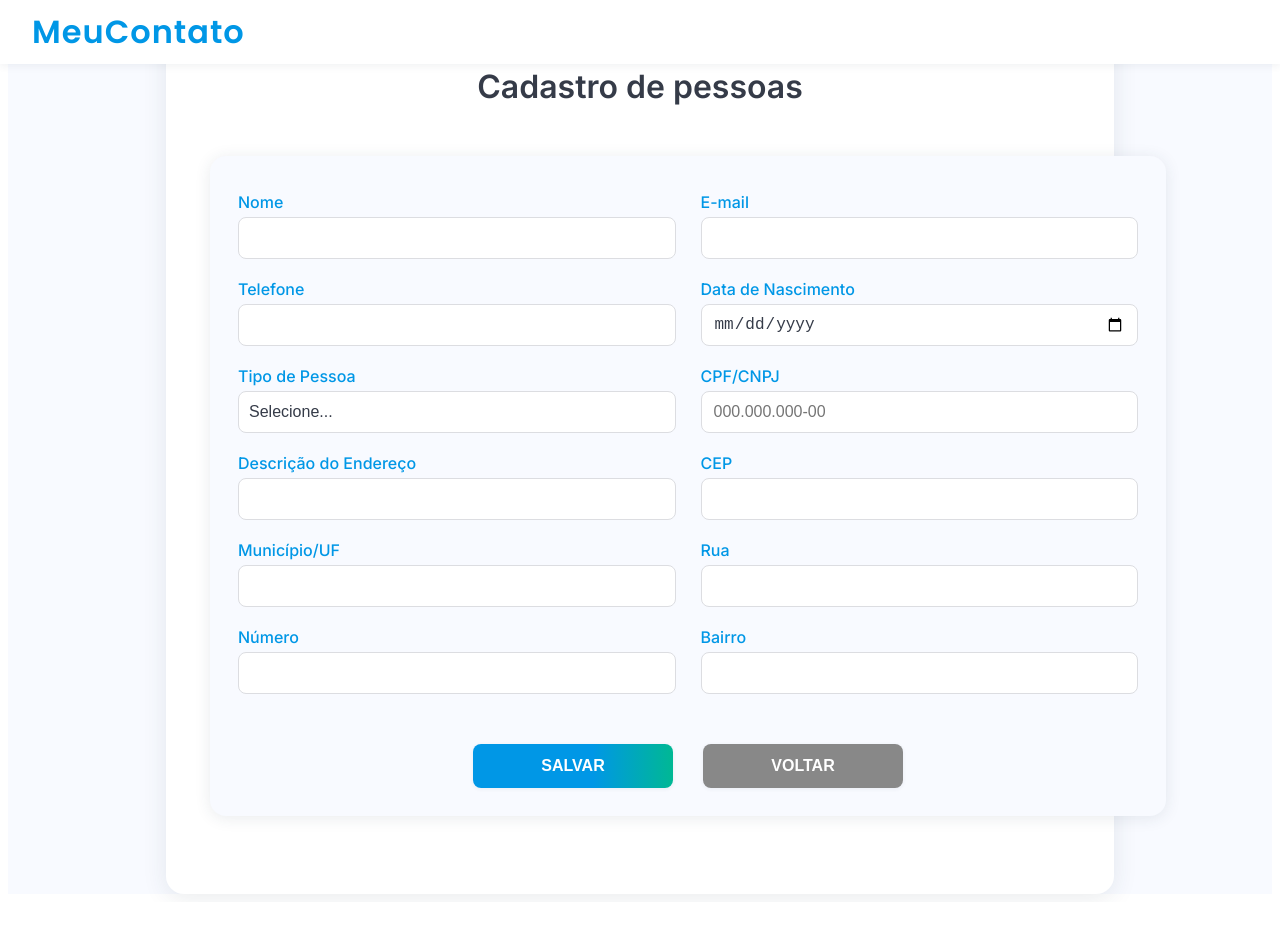
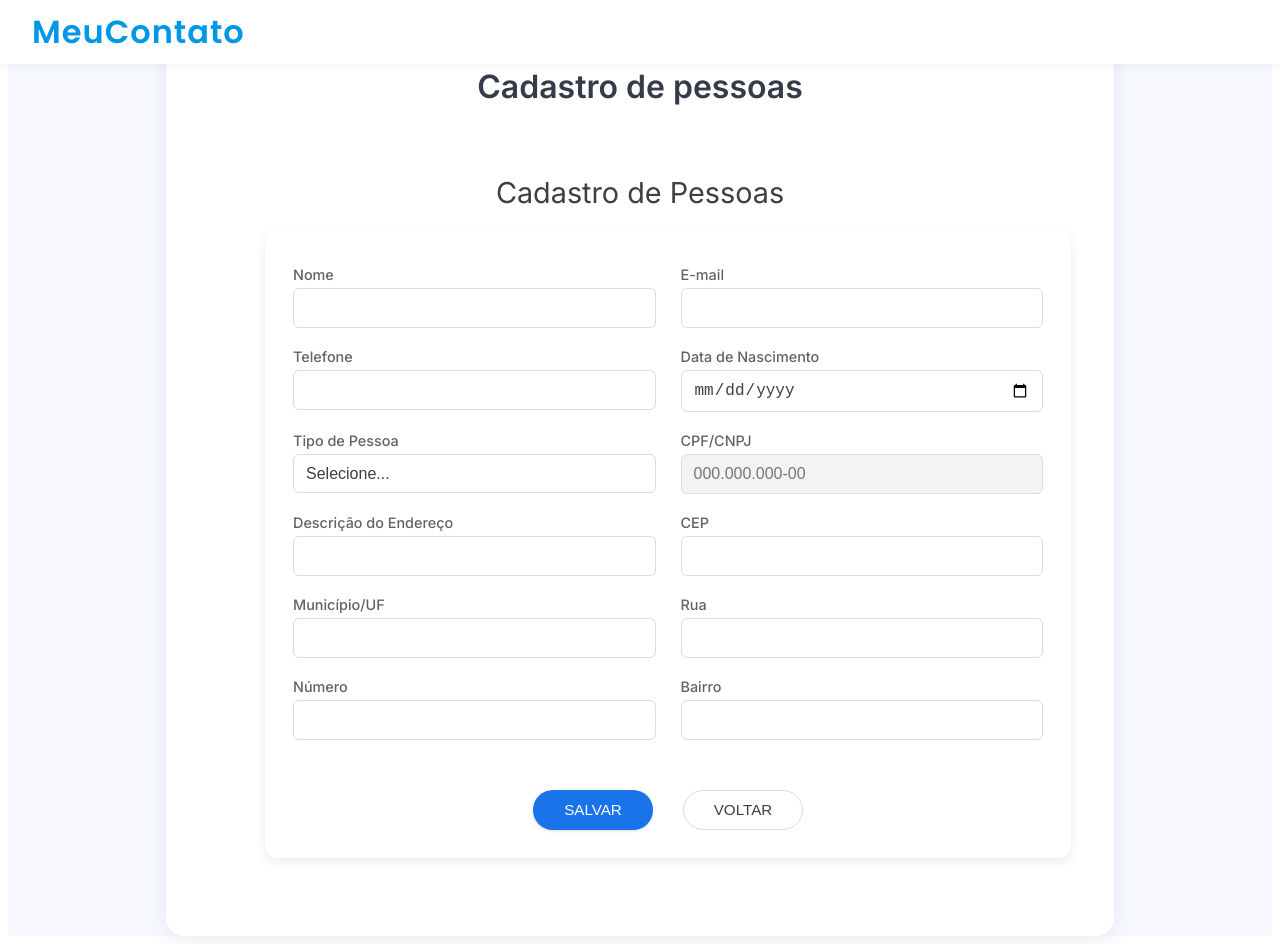
Before and after one commit to guilhermemorigi/MeuContato, a React (Create React App) app in the folder frontend/: page / in a window 1280 px wide. Both pictures are taken after a click on the button "Novo Usuário". Before the commit the page ends 902 px from the top, so only its background shows below. Built offline with nearby package versions, Linux system fonts and the light colour scheme; no server answers.

Commit message:
ajusta espaçamento

```diff
--- a/frontend/src/components/Form.js
+++ b/frontend/src/components/Form.js
@@ -4,38 +4,46 @@ import axios from "axios";
 import styled from "styled-components";
 import { toast } from "react-toastify";
 
-// --- Styled Components ---
+// --- Definições de Cores (Padrão Gemini/Material Design) ---
+const COLORS = {
+    primary: "#1A73E8", // Azul principal do Google/Gemini
+    primaryDark: "#185abc",
+    text: "#3c4043", // Cinza escuro para texto
+    label: "#5f6368", // Cinza para labels
+    border: "#dadce0", // Borda sutil
+    background: "#ffffff",
+    hoverLight: "#f1f3f4", // Cinza claro para hover secundário
+};
+
+// --- Styled Components (Com Visual Gemini/Google) ---
 
 const FormWrapper = styled.div`
-    /* Aumentei a largura máxima para acomodar dois campos lado a lado */
     width: 100%;
-    max-width: 900px;
+    /* Mantenho uma largura razoável para formulários de duas colunas */
+    max-width: 750px;
     margin: 0 auto;
     padding: 20px;
 `;
 
 const FormContainer = styled.form`
     display: grid;
-    /* CRÍTICO: Cria 2 colunas de tamanho igual (1fr 1fr) */
     grid-template-columns: 1fr 1fr;
-    /* Espaçamento entre as linhas e entre as colunas */
     gap: 20px 25px;
-    background: #f8faff;
+
+    /* MUDANÇA: Fundo branco e box-shadow mais sutil e elevado */
+    background: ${COLORS.background};
     padding: 36px 28px 28px 28px;
-    box-shadow: 0 2px 16px rgba(44, 62, 80, 0.1);
-    border-radius: 16px;
+    box-shadow: 0 4px 12px rgba(0, 0, 0, 0.08);
+    border-radius: 12px;
     width: 100%;
     margin-bottom: 18px;
 
-    /* Design responsivo para telas pequenas (smartphones) */
     @media (max-width: 650px) {
-        /* Mudar para uma coluna única em telas pequenas para evitar campos estreitos */
         grid-template-columns: 1fr;
     }
 `;
 
 const FormGroup = styled.div`
-    /* Cada FormGroup ocupa 1 coluna, mas internamente empilha o Label acima do Input */
     display: flex;
     flex-direction: column;
     width: 100%;
@@ -43,81 +51,110 @@ const FormGroup = styled.div`
 
 const Input = styled.input`
     width: 100%;
-    padding: 0 12px;
-    border: 1.5px solid #dcdde1;
-    border-radius: 8px;
-    height: 42px;
+    /* Ajuste de padding para controlar a altura do campo */
+    padding: 10px 12px;
+
+    /* MUDANÇA: Borda mais clara e sutil */
+    border: 1px solid ${COLORS.border};
+    border-radius: 6px;
     box-sizing: border-box;
     background: #fff;
     font-size: 1rem;
-    color: #353b48;
-    transition: border 0.2s, box-shadow 0.2s;
+    color: ${COLORS.text};
+    transition: border-color 0.2s;
+
     &:focus {
-        border-color: #0097e6;
+        /* MUDANÇA: Foco com a cor primária do Google */
+        border-color: ${COLORS.primary};
         outline: none;
-        box-shadow: 0 0 6px rgba(0, 151, 230, 0.18);
+        /* box-shadow: 0 0 0 1px ${COLORS.primary}; // Anel de foco opcional */
+    }
+
+    /* Estilo para campos desabilitados */
+    &:disabled {
+        background: ${COLORS.hoverLight};
+        cursor: not-allowed;
     }
 `;
 
 const Select = styled.select`
     width: 100%;
-    padding: 0 10px;
-    border: 1.5px solid #dcdde1;
-    border-radius: 8px;
-    height: 42px;
+    padding: 10px 12px;
+
+    /* MUDANÇA: Borda mais clara e sutil */
+    border: 1px solid ${COLORS.border};
+    border-radius: 6px;
     box-sizing: border-box;
     background: #fff;
     font-size: 1rem;
-    color: #353b48;
+    color: ${COLORS.text};
     appearance: none;
     cursor: pointer;
     transition: border 0.2s;
+
+    &:focus {
+        border-color: ${COLORS.primary};
+        outline: none;
+    }
 `;
 
 const Label = styled.label`
-    font-size: 1rem;
+    /* MUDANÇA: Tamanho levemente menor e cor de label neutra */
+    font-size: 0.9rem;
     font-weight: 500;
-    color: #0097e6;
-    /* Alinha o rótulo à esquerda, sobre o campo */
+    color: ${COLORS.label};
     text-align: left;
-    padding-right: 0;
     margin-bottom: 5px;
-    align-self: auto;
 `;
 
 const ButtonArea = styled.div`
-    /* Garante que a área de botões ocupe as duas colunas */
     grid-column: 1 / -1;
     display: flex;
-    /* CRÍTICO: Centraliza os botões horizontalmente */
     justify-content: center;
     gap: 30px;
     margin-top: 30px;
 `;
 
 const Button = styled.button`
-    flex: 1;
-    max-width: 200px;
-    padding: 12px 0;
+    flex: 0;
+    min-width: 120px;
+    max-width: 180px;
+    padding: 10px 20px;
     cursor: pointer;
-    border-radius: 8px;
-    border: none;
-    background: ${({ primary }) =>
+
+    /* MUDANÇA: Bordas arredondadas (padrão Google) */
+    border-radius: 20px;
+    height: 40px;
+    font-size: 0.95rem;
+    font-weight: 500;
+    box-shadow: none;
+    transition: background 0.2s, box-shadow 0.2s, transform 0s;
+
+    ${({ primary }) =>
         primary
-        ? 'linear-gradient(90deg, #0097e6 60%, #00b894 100%)'
-        : '#888'};
-    color: #fff;
-    font-size: 1rem;
-    font-weight: 600;
-    height: 44px;
-    box-shadow: 0 1px 4px rgba(44, 62, 80, 0.07);
-    transition: background 0.3s, transform 0.2s;
-    &:hover {
-        background: ${({ primary }) =>
-            primary
-            ? 'linear-gradient(90deg, #40739e 60%, #00b894 100%)'
-            : '#666'};
-        transform: translateY(-1px) scale(1.02);
+        ? `
+            /* Botão Primário: Sólido, azul Google */
+            border: none;
+            background: ${COLORS.primary};
+            color: #fff;
+            box-shadow: 0 1px 3px rgba(0, 0, 0, 0.15);
+            &:hover {
+                background: ${COLORS.primaryDark};
+                box-shadow: 0 2px 5px rgba(0, 0, 0, 0.2);
+                transform: translateY(-1px);
+            }
+        `
+        : `
+            /* Botão Secundário: Estilo de contorno/neutro */
+            border: 1px solid ${COLORS.border};
+            background: ${COLORS.background};
+            color: ${COLORS.text};
+            &:hover {
+                background: ${COLORS.hoverLight};
+                border-color: ${COLORS.border};
+                transform: translateY(0);
+            }
+        `
     }
 `;
 
@@ -156,12 +193,12 @@ const Form = ({ getUsers, onEdit, setOnEdit, onBack }) => {
             }
             setFormData(editData);
         } else {
-             // Limpar o formulário se onEdit for null
+            // Limpar o formulário se onEdit for null
             setFormData({});
         }
     }, [onEdit]);
 
-    // Formatadores
+    // Formatadores (Mantidos do código original)
     const formatPhone = (value) => {
         value = value.replace(/\D/g, "").slice(0, 11);
         if (value.length > 10) return value.replace(/(\d{2})(\d{5})(\d{4})/, "($1) $2-$3");
@@ -233,7 +270,6 @@ const Form = ({ getUsers, onEdit, setOnEdit, onBack }) => {
         }
 
         try {
-            // Corrigindo a URL para corresponder ao seu back-end (Render.com)
             const url = onEdit && onEdit.id
                 ? `https://meucontato.onrender.com/${onEdit.id}`
                 : "https://meucontato.onrender.com";
@@ -255,6 +291,9 @@ const Form = ({ getUsers, onEdit, setOnEdit, onBack }) => {
 
     return (
         <FormWrapper>
+            <h1 style={{ textAlign: 'center', color: COLORS.text, marginBottom: '20px', fontSize: '1.8rem', fontWeight: '400' }}>
+                Cadastro de Pessoas
+            </h1>
             <FormContainer onSubmit={handleSubmit}>
 
                 {/* LINHA 1: Nome e E-mail */}
@@ -276,6 +315,7 @@ const Form = ({ getUsers, onEdit, setOnEdit, onBack }) => {
 
                 <FormGroup>
                     <Label htmlFor="data_nascimento">Data de Nascimento</Label>
+                    {/* Alterado para type="date" para melhor UX em mobile e desktop */}
                     <Input name="data_nascimento" id="data_nascimento" type="date" value={formData.data_nascimento || ""} onChange={handleChange} />
                 </FormGroup>
 
@@ -305,6 +345,7 @@ const Form = ({ getUsers, onEdit, setOnEdit, onBack }) => {
                 {/* LINHA 4: Descrição do Endereço e CEP */}
                 <FormGroup>
                     <Label htmlFor="endereco">Descrição do Endereço</Label>
+                    {/* O nome do campo foi ajustado de 'endereco' para 'endereco' no JSX e lógica */}
                     <Input name="endereco" id="endereco" maxLength="100" value={formData.endereco || ""} onChange={handleChange} />
                 </FormGroup>
 
```
